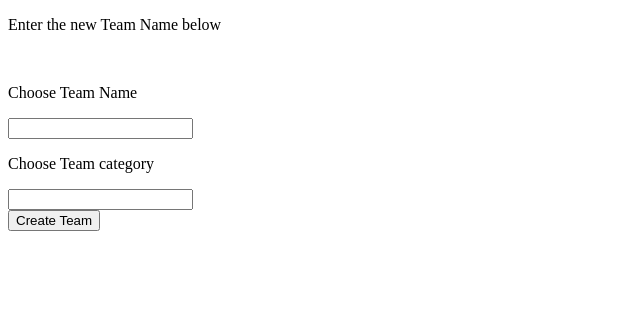
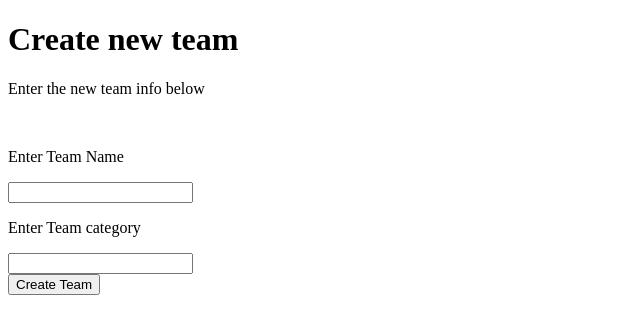
Before and after one commit to JohnM-Ire/TicketSysProject, a Flask app: page /addTeam in a window 1280 px wide. Shown: the top 334 px of the page, without its empty margins (0-640 px from the left). Run offline with Flask 2, Linux system fonts and the light colour scheme.

Commit message:
Add files via upload

```diff
--- a/main.py
+++ b/main.py
@@ -2,7 +2,7 @@ from flask import Flask, render_template, request, redirect, flash, session, ses
 from sqlalchemy.sql import select, alias, desc, or_, and_
 
 # from flask_sqlalchemy import SQLAlchemy
-from TicketDB import db, User, Team, TestTicket, TComment, LoginUser
+from TicketDB import db, User, Team, TestTicket, TComment
 # from urllib.request import urlopen
 # from bs4 import BeautifulSoup
 import itertools
@@ -33,14 +33,14 @@ def home():
     else:
         user = session["user"]
 
-        logged_in_user = User.query.with_entities(User.user_id, User.name, User.email, User.password,
-                                                Team.team_id, Team.team_name, User.jobTitle).join(Team, User.team_id ==
-                                                Team.team_id).filter(User.user_id == user).all()
-
-        return render_template('home.html', user=user, logged_in_user=logged_in_user)
+        # logged_in_user = User.query.with_entities(User.user_id, User.name, User.email, User.password,
+        #                                         Team.team_id, Team.team_name, User.jobTitle).join(Team, User.team_id ==
+        #                                         Team.team_id).filter(User.user_id == user).all()
+        # return render_template('home.html', user=user, logged_in_user=logged_in_user)
+        return render_template('home.html', user=user)
 
 
-@app.route('/login', methods = ['GET', 'POST'])
+@app.route('/login', methods=['GET', 'POST'])
 def login():
     if request.method == 'GET':
         return render_template('login.html')
@@ -53,9 +53,7 @@ def login():
             user = str(user)
             user = user.strip(", ( )")
             session['user'] = user
-            # newLogin = LoginUser(email=loginemail, password=loginpassword)
-            # db.session.add(newLogin)
-            # db.session.commit()
+
             return redirect('/')
 
         else:
@@ -69,6 +67,7 @@ def logout():
 @app.route('/adduser', methods=['GET', 'POST'])
 def addUser():
     teams = Team.query.all()
+
     if request.method == 'GET':
         return render_template('addUser.html', teams=teams)
 
@@ -89,7 +88,7 @@ def addUser():
             db.session.add(newuser)
             db.session.commit()
             return redirect('/login')
-
+0
 
 @app.route('/addTeam', methods=['GET', 'POST'])
 def addTeam():
@@ -145,9 +144,9 @@ def addNewTicket():
     # allMembers = User.query.with_entities(User.user_id, User.name, User.email, User.jobTitle).filter(User.team_id ==
     #                     chosen_id).all()
     user = session['user']
-    logged_in_user = User.query.with_entities(User.user_id, User.name, User.email, User.password,
-                        Team.team_id, Team.team_name, User.jobTitle).join(Team, User.team_id == Team.team_id)\
-                        .filter(User.user_id == user).all()
+    # logged_in_user = User.query.with_entities(User.user_id, User.name, User.email, User.password,
+    #                     Team.team_id, Team.team_name, User.jobTitle).join(Team, User.team_id == Team.team_id)\
+    #                     .filter(User.user_id == user).all()
     teamList = Team.query.all()
 
     if request.method == 'GET':
@@ -204,7 +203,7 @@ def allOpenTickets():
                     .ticket_sp_instruction).join(Team, TestTicket.team_id == Team.team_id).join(User, TestTicket
                     .user_id == User.user_id).filter(TestTicket.user_id == user).all()
 
-    return render_template('openTickets.html', openTickets=openTickets, progTickets=progTickets, tickets=tickets, loggedteam=loggedteam, myTickets=myTickets)
+    return render_template('openTickets.html', openTickets=openTickets, progTickets=progTickets, tickets=tickets, myTickets=myTickets)
 
 
 @app.route('/ticket/<int:chosen_ticket_id>', methods=['GET', 'POST'])
@@ -277,9 +276,6 @@ def editTicket(chosen_ticket_id):
         #     updateTicket = TestTicket(user_id=user_id, description=description, state=state, team_id=team_id, contact_num=contact_num,
         #                    priority=priority, summary=summary, environment=environment, ticket_sp_instruction=ticket_sp_instruction)
 
-
-
-
         db.session.query(TestTicket).filter(TestTicket.ticket_id == chosen_ticket_id).update({TestTicket.state: state})
         db.session.query(TestTicket).filter(TestTicket.ticket_id == chosen_ticket_id).update({TestTicket.team_id: team_id})
         db.session.query(TestTicket).filter(TestTicket.ticket_id == chosen_ticket_id).update({TestTicket.priority: priority})
--- a/templates/addTeam.html
+++ b/templates/addTeam.html
@@ -12,12 +12,13 @@
     <title>Title</title>
 </head>
 <body>
- <p>Enter the new Team Name below</p><br>
+<h1>Create new team</h1>
+ <p>Enter the new team info below</p><br>
          <form id="team-form" action='' method = "POST">
-                <p>Choose Team Name</p>
+                <p>Enter Team Name</p>
                 <label for="team_name"></label>
                 <input type = "text" name = "team_name" class="team-input">
-                <p>Choose Team category</p>
+                <p>Enter Team category</p>
                 <label for="team_category"></label>
                 <input type = "text" name = "team_category" class="team-input"><br>
                 <input type = "submit" value = "Create Team" id="teamButton">
--- a/templates/openTickets.html
+++ b/templates/openTickets.html
@@ -8,7 +8,6 @@
 
 
     <h2>Open Tickets</h2>
-    <h1> {{ loggedteam }}</h1>
 <div style="width : 100%; background-color: greenyellow; height: auto">
        {% for openticket in openTickets %}
  <p>*********************************************************************</p>
--- a/templates/team.html
+++ b/templates/team.html
@@ -11,7 +11,7 @@
 
 
 
-        <p class="info">Team Name :<b> {{ teaminfo.team_name }}</b></p>
+        <h1> {{ teaminfo.team_name }} </h1>
           <p class="info">Team ID :<b> {{ teaminfo.team_id }} </b></p>
         <p>Team category: {{teaminfo.team_category}}</p>
             <hr>
--- a/templates/teamlist.html
+++ b/templates/teamlist.html
@@ -5,6 +5,7 @@
     <title>Title</title>
 </head>
 <body>
+<h1>All Registered Teams</h1>
 <p>Select a Team:</p><br>
 
         {% for team in teams %}
```
Also changed, not shown: TicketDB.py (+17 -17 lines).
